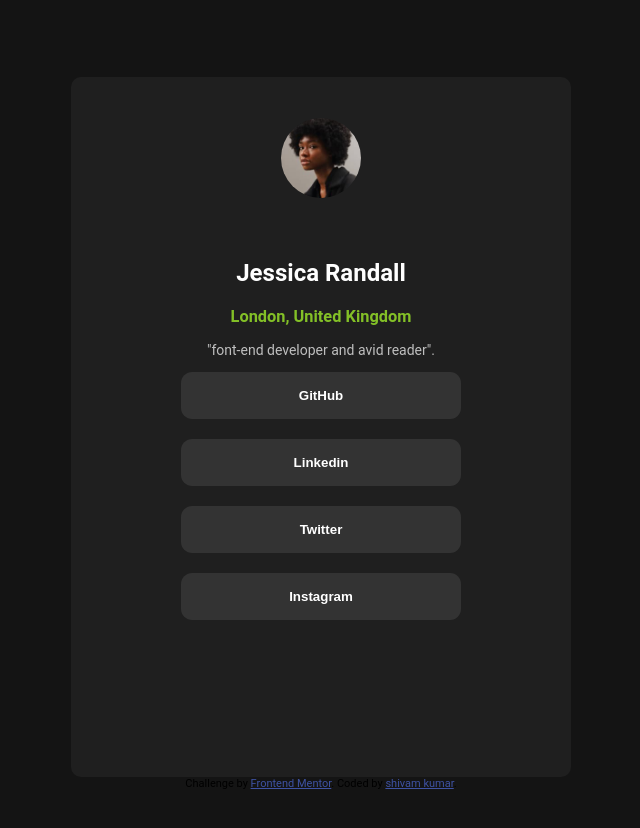
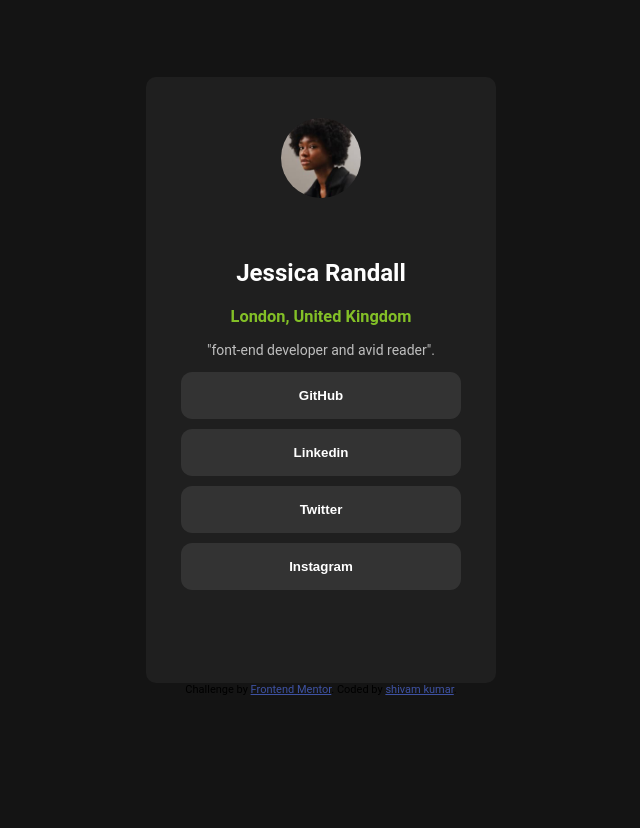
Before and after one commit to 578shivam/social-links-profile-main, a plain HTML site: page index.html in a window 1280 px wide. Shown: the whole page, without its empty margins (319-959 px from the left). After the commit the page ends 800 px from the top, so only its background shows below. Drawn offline with Linux system fonts and the light colour scheme.

Commit message:
working shivam second

```diff
--- a/index.html
+++ b/index.html
@@ -12,6 +12,10 @@
   <style>
     .attribution { font-size: 11px; text-align: center; }
     .attribution a { color: hsl(228, 45%, 44%); }
+    img{
+      max-width: 100%;
+      display: block;
+    }
     body{
       padding: 0;
       margin: 6%;
@@ -24,10 +28,8 @@
 
     }
     .container{
-      display: flex;
-      justify-content: center;
       margin: auto;
-      width: 350px;
+      max-width: 350px;
       height: 606px;
      border-radius: 10px;
      background-color: #1f1f1f;
@@ -62,12 +64,7 @@
 
 
     }
-    .sk1{
-      display: flex;
-      flex-direction: column;
-      justify-content: center;
-      gap: 20px;
-    }
+
     .sk1 button{
     background-color: #333333;
     color: white;
@@ -76,20 +73,21 @@
     height: 47px;
     font-weight: bolder;
     border: #333333;
+    display: block;
+    margin-bottom: 10px;
     }
     .sk1 button:hover{
       background-color: greenyellow;
       color: black;
       cursor: pointer;
     }
-    @media screen and (min-width:480px) and (max-width:1440px) {
+    .margin-center{
+      margin-inline: auto;
+    }
 
-      .container{
-        width: 500px;
-        height: 700px;
-      }
 
-      }
+
+
 
 
 
@@ -111,10 +109,10 @@
       <p>"font-end developer and avid reader".</p>
     </div>
   <div class="sk1">
-    <button>GitHub</button>
-    <button>Linkedin</button>
-    <button>Twitter</button>
-    <button>Instagram</button>
+    <button class="margin-center">GitHub</button>
+    <button class="margin-center">Linkedin</button>
+    <button class="margin-center">Twitter</button>
+    <button class="margin-center">Instagram</button>
   </div>
     </div>
     </div>
```
